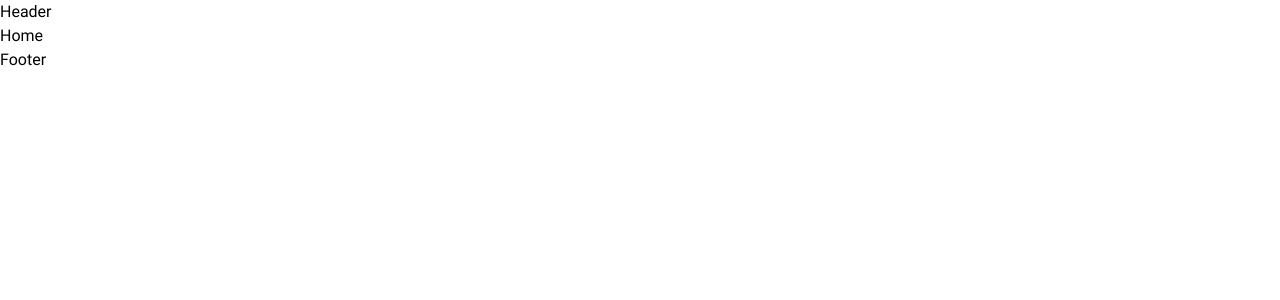
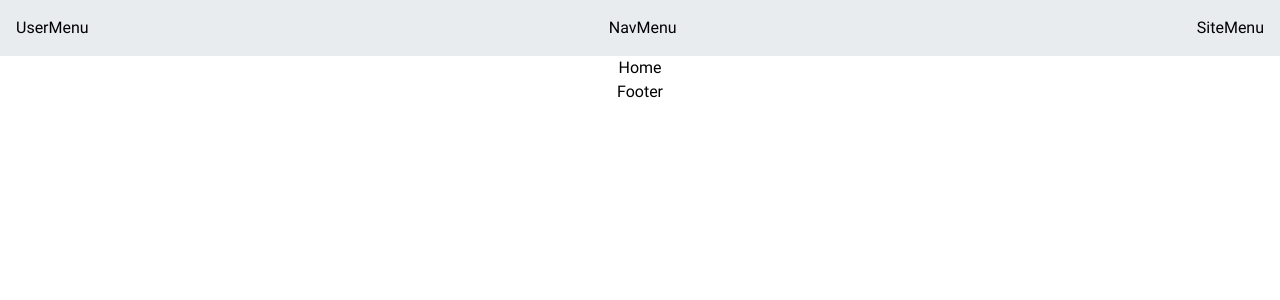
Before and after one commit to TaBracket/online-shop, a React (Vite) app: page / in a window 1280 px wide. Shown: the top 300 px of the page. Built offline with nearby package versions, Linux system fonts and the light colour scheme.

Commit message:
working on user-menu in header

```diff
--- a/src/app/App.jsx
+++ b/src/app/App.jsx
@@ -1,5 +1,5 @@
 import React from "react";
-import styles from "./app.module.css";
+import styles from "./../styles/app.module.css";
 import AppRoutes from "../services/routes/AppRoutes";
 
 export default function App() {
--- a/src/app/components/Header.jsx
+++ b/src/app/components/Header.jsx
@@ -1,5 +1,15 @@
 import React from "react";
+import styles from "./../../styles/header.module.css";
+import UserMenu from "./UserMenu";
+import NavMenu from "./NavMenu";
+import SiteMenu from "./SiteMenu";
 
 export default function Header() {
-  return <div>Header</div>;
+  return (
+    <div className={`${styles["container"]}`}>
+      <UserMenu />
+      <NavMenu />
+      <SiteMenu />
+    </div>
+  );
 }
--- /dev/null
+++ b/src/app/components/NavMenu.jsx
@@ -0,0 +1,5 @@
+import React from "react";
+
+export default function NavMenu() {
+  return <div>NavMenu</div>;
+}
--- /dev/null
+++ b/src/app/components/SiteMenu.jsx
@@ -0,0 +1,5 @@
+import React from "react";
+
+export default function SiteMenu() {
+  return <div>SiteMenu</div>;
+}
--- /dev/null
+++ b/src/app/components/UserMenu.jsx
@@ -0,0 +1,5 @@
+import React from "react";
+
+export default function UserMenu() {
+  return <div>UserMenu</div>;
+}
--- a/src/layouts/AppLayout.jsx
+++ b/src/layouts/AppLayout.jsx
@@ -2,10 +2,10 @@ import React from "react";
 import Header from "../app/components/Header";
 import Footer from "../app/components/Footer";
 import App from "../app/App";
-
+import styles from "./../styles/app-layout.module.css";
 export default function AppLayout() {
   return (
-    <div>
+    <div className={`${styles["container"]}`}>
       <Header />
       <App />
       <Footer />
--- /dev/null
+++ b/src/styles/app-layout.module.css
@@ -0,0 +1,3 @@
+.container {
+  @apply flex w-screen flex-col items-center justify-center;
+}
--- /dev/null
+++ b/src/styles/header.module.css
@@ -0,0 +1,3 @@
+.container {
+  @apply flex w-full justify-between bg-surf-2 p-4;
+}
```
Also changed, not shown: src/styles/app.module.css (added).
